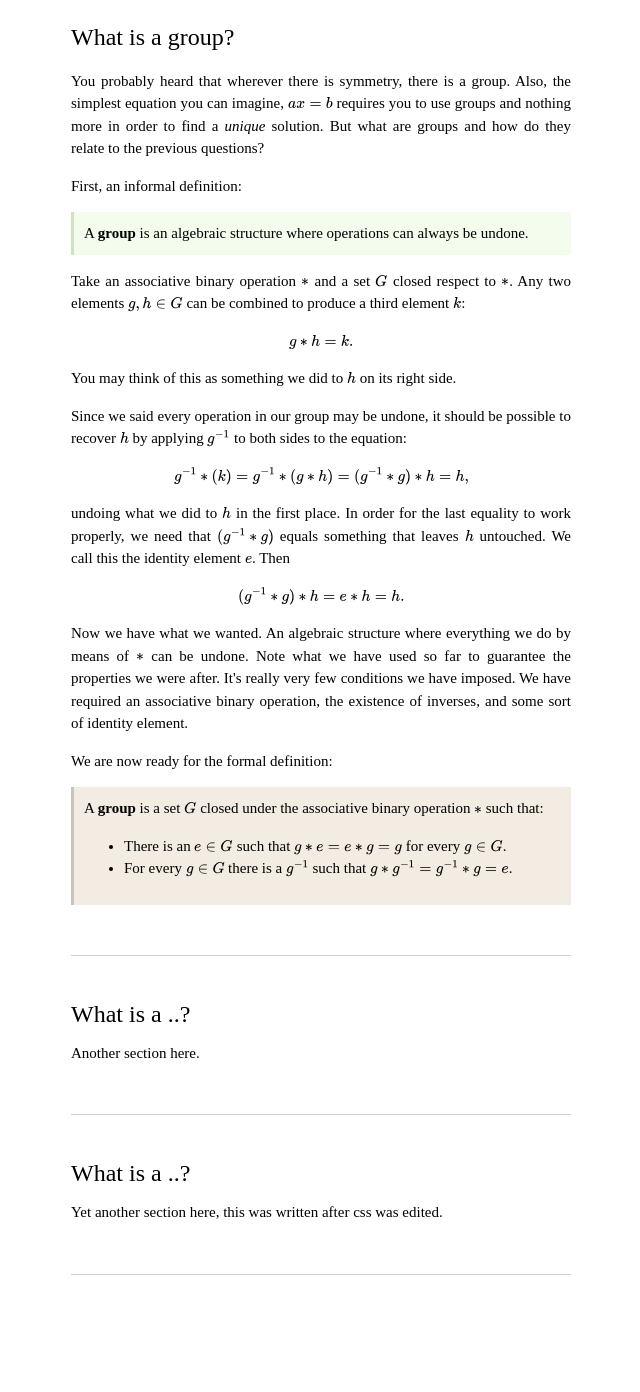
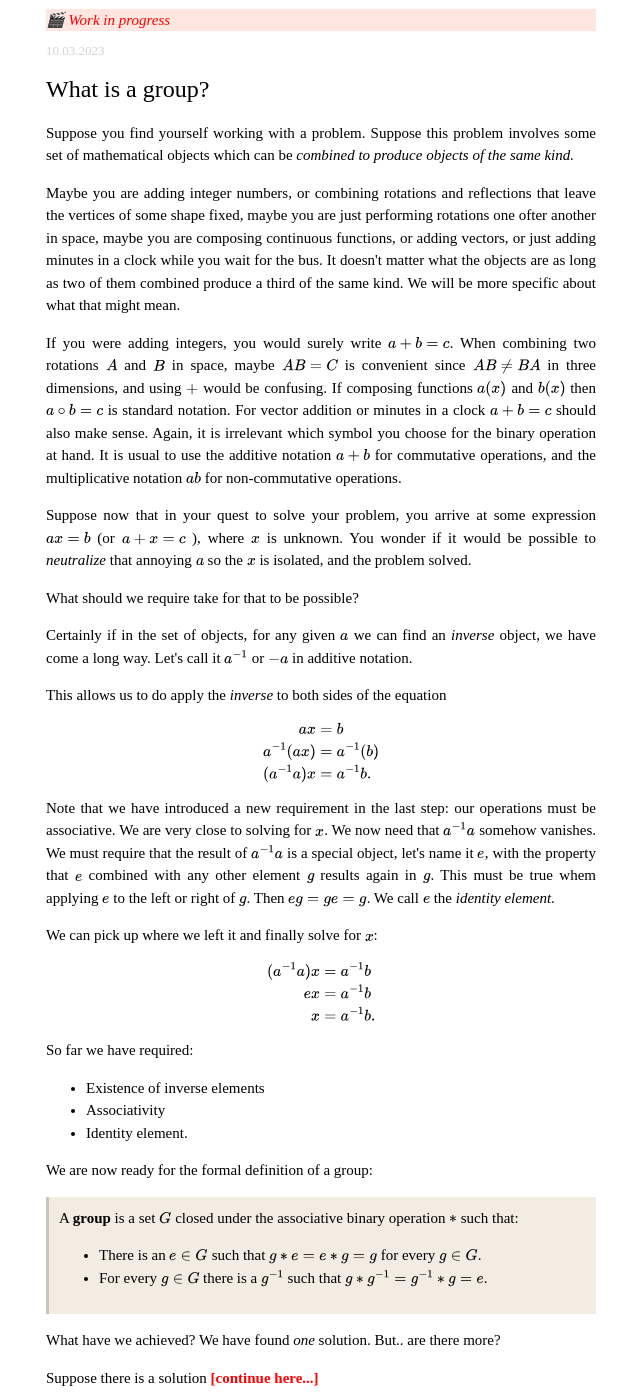
Before and after one commit to ramcam/mathpage, a plain HTML site: page index.html in a window 1280 px wide. Shown: the part 60-1452 px from the top of the page, without its empty margins (319-959 px from the left). Before the commit the page ends 1335 px from the top, so only its background shows below. Drawn offline with nearby package versions, Linux system fonts and the light colour scheme; a web font is replaced by a local one.

Commit message:
Rewrote group introduction

```diff
--- a/about.html
+++ b/about.html
@@ -20,6 +20,10 @@
 </script>
 
 <head>
+    <!-- fonts -->
+    <link rel="preconnect" href="https://fonts.googleapis.com">
+    <link rel="preconnect" href="https://fonts.gstatic.com" crossorigin>
+    <link href="https://fonts.googleapis.com/css2?family=Gentium+Plus&display=swap" rel="stylesheet">
     <!-- Stylesheets -->
     <link rel="stylesheet" href="css/w3.css">
     <link rel="stylesheet" href="css/styles.css">
@@ -27,8 +31,8 @@
 <body>
     <!-- Top bar -->
     <div class="w3-bar">
-        <a class="w3-bar-item w3-button" href="index.html">Home</a>
-        <a class="w3-bar-item w3-button" href="about.html">About</a>
+        <a class="w3-bar-item w3-button" href="index.html">home</a>
+        <a class="w3-bar-item w3-button" href="about.html">about</a>
     </div>
     <div class="w3-container">
         <p>
--- a/content/01_groups_intro.html
+++ b/content/01_groups_intro.html
@@ -1,4 +1,114 @@
+<div class="wip"></div>
+<div class="timestamp">10.03.2023</div>
+
 <h3>What is a group?</h3>
+
+<p>
+    Suppose you find yourself working with a problem. Suppose this problem
+    involves some set of mathematical objects which can be <em>combined
+    to produce objects of the same kind.</em>
+</p>
+<p>
+    Maybe you are adding integer numbers, or combining rotations and
+    reflections that leave the vertices of some shape fixed, maybe you are
+    just performing rotations one ofter another in space,
+    maybe you are composing continuous functions,
+    or adding vectors, or just adding minutes in a clock while you wait
+    for the bus. It doesn't matter what the objects are as long as two of
+    them combined produce a third of the same kind. We will be more
+    specific about what that might mean.
+</p>
+<p>
+    If you were adding integers, you would surely write $ a + b = c $.
+    When combining two rotations $ A $ and $ B $ in space,
+    maybe $ AB = C $ is convenient since $ AB \neq BA $ in three
+    dimensions, and using $ + $ would be confusing. If composing
+    functions $ a(x) $ and $ b(x) $ then $ a \circ b = c$ is standard notation.
+    For vector addition or minutes in a clock $ a + b = c $
+    should also make sense. Again, it is irrelevant which symbol you
+    choose for the binary operation at hand. It is usual to use the additive
+    notation $ a + b $ for commutative operations, and the multiplicative
+    notation $ ab $ for non-commutative operations.
+</p>
+<p>
+    Suppose now that in your quest to solve your problem, you arrive at
+    some expression $ ax= b $ (or $ a+x=c $ ), where $ x $ is unknown.
+    You wonder if it would be possible to <em>neutralize</em> that annoying
+    $ a $ so the $ x $ is isolated, and the problem solved.
+</p>
+<p>
+    What should we require take for that to be
+    possible?
+</p>
+<p>
+    Certainly if in the set of objects, for any given $ a $
+    we can find an <em>inverse</em> object, we have come a long way.
+    Let's call it $ a^{-1} $ or $ -a $ in additive notation.
+</p>
+<p>
+    This allows us to do apply the <em>inverse</em> to both sides
+    of the equation
+    $$
+    \begin{align}
+    ax &= b\\
+    a^{-1}(ax) &= a^{-1}(b) \\
+    (a^{-1}a)x&= a^{-1}b.
+    \end{align}
+    $$
+    Note that we have introduced a new requirement in the last step:
+    our operations must be associative. We are very close to
+    solving for $ x $. We now need that $ a^{-1} a $ somehow vanishes.
+    We must require that the result of $ a^{-1} a $ is a special object,
+    let's name it $ e $, with the property that $ e $ combined with
+    any other element $ g $ results again in $ g $. This must be true
+    whem applying $ e $ to the left or right of $ g $. Then $ eg=ge = g $.
+    We call $ e $ the <em>identity element</em>.
+</p>
+<p>
+We can pick up where we left it and finally solve for $ x $:
+$$
+\begin{align}
+(a^{-1}a)x&= a^{-1}b \\
+ex&= a^{-1}b \\
+x&= a^{-1}b.
+\end{align}
+$$
+
+So far we have required:
+<ul>
+    <li>Existence of inverse elements</li>
+    <li>Associativity</li>
+    <li>Identity element.</li>
+</ul>
+    We are now ready for the formal definition of a group:
+</p>
+<div class="def">
+    A <b>group</b> is a set $ G $ closed under the associative binary operation $ * $
+    such that:
+    <ul>
+        <li>
+            There is an $ e \in G $ such that $ g*e = e*g = g $
+            for every $ g \in G $.
+        </li>
+        <li>
+            For every $ g \in G $ there is a $ g^{-1} $ such that
+            $ g*g^{-1} = g^{-1}*g = e $.
+        </li>
+    </ul>
+</div>
+
+<p>
+    What have we achieved?
+
+    We have found <em>one</em> solution.
+
+    But.. are there more?
+</p>
+
+<p>
+    Suppose there is a solution <b style="color: red;">
+        [continue here...]</b>
+</p>
 
 <p>
     You probably heard that wherever there is symmetry, there is a group.
@@ -60,5 +170,4 @@ the existence of inverses, and some sort of identity element. </p>
                 $ g*g^{-1} = g^{-1}*g = e $.
             </li>
         </ul>
-
-</p>
+    </div>
--- a/css/styles.css
+++ b/css/styles.css
@@ -7,8 +7,8 @@ body {
 
 .math-content {
     background-color: white;
-    padding-left: 50px;
-    padding-right: 50px;
+    padding-left: 25px;
+    padding-right: 25px;
     max-width: 600px;
     margin: auto;
 }
@@ -33,3 +33,16 @@ body {
     border-color: #cac5bc;
     background-color: #f2ece3;
     padding: 10px;}
+.wip{
+    background-color: rgb(255, 230, 225);
+    color: red;
+    font-style: italic;
+    margin-bottom: 10px;
+}
+.wip::before{
+    content: "🎬 Work in progress";
+}
+.timestamp{
+    font-size: small;
+    color: lightgrey;
+}
```
Lines whose indentation alone changed are shown as unchanged.
